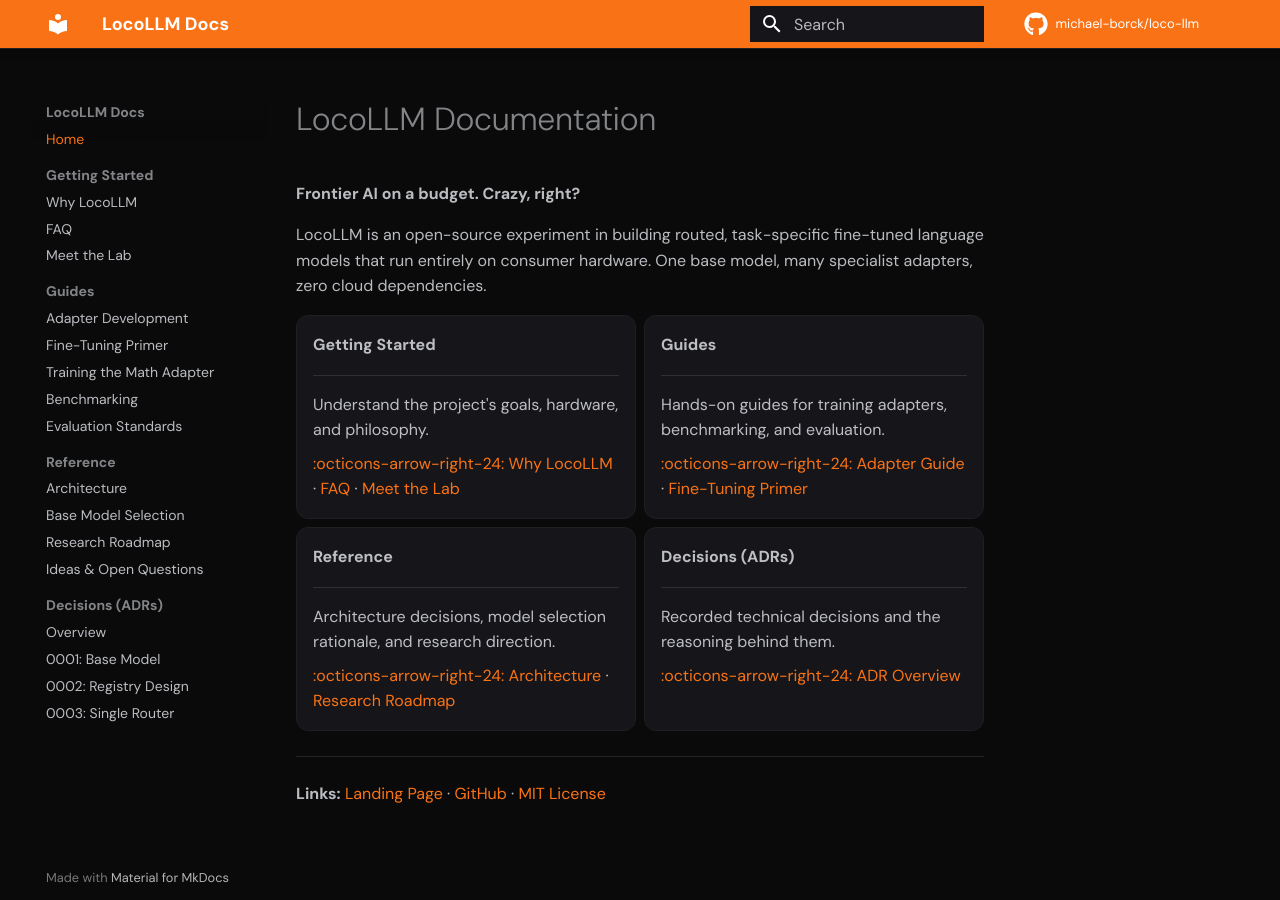
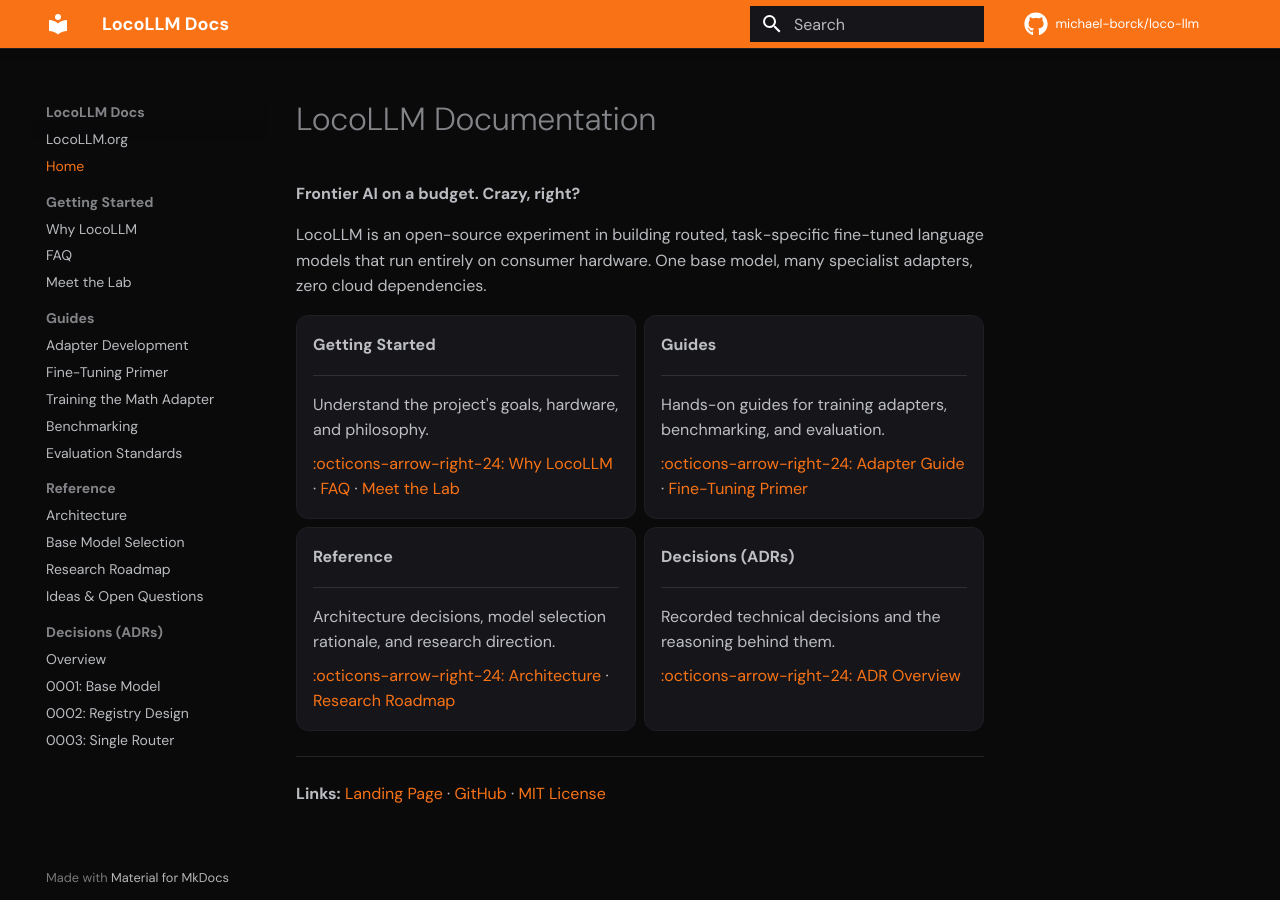
Before and after one commit to michael-borck/loco-llm, an MkDocs documentation site: the page built from docs/index.md, in a window 1280 px wide. Built offline with MkDocs 1.6.1 and Material for MkDocs 9.7.7, drawn with Linux system fonts in a browser that asks for light colours; comment, search, counter and statistics services are not loaded.

Commit message:
Add landing page link to docs nav
Co-Authored-By: Claude Opus 4.6 <noreply@anthropic.com>

```diff
--- a/mkdocs.yml
+++ b/mkdocs.yml
@@ -34,6 +34,7 @@ extra_css:
   - stylesheets/extra.css
 
 nav:
+  - LocoLLM.org: https://locollm.org
   - Home: index.md
   - Getting Started:
     - Why LocoLLM: why-locollm.md
```
